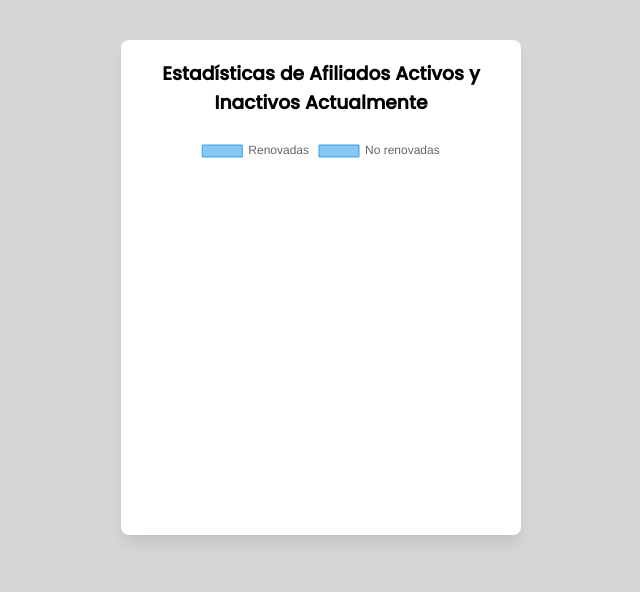
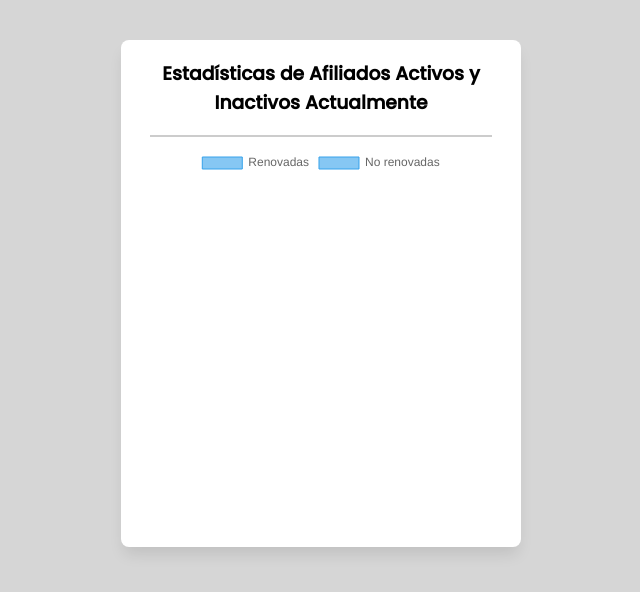
Before and after one commit to Horux69/proyecto_gym, a Flask app: template templates/dashboard/index.html in a window 1280 px wide. Shown: the part 90-682 px from the top of the page, without its empty margins (319-959 px from the left). Run offline with Flask 3, Linux system fonts and the light colour scheme; the template is opened without the code that fills it: most values are stand-ins (such as "Sample title", 1, 10 or a date in 2020); some libraries are stand-ins or nearby versions.

Commit message:
refinados grafico

```diff
--- a/templates/dashboard/index.html
+++ b/templates/dashboard/index.html
@@ -22,6 +22,16 @@
             padding: 0 10px 20px 10px;
             box-shadow: 0px 10px 15px -3px rgba(0,0,0,0.1);
         }
+        .linea-grafico {
+            margin: auto;
+            background-color: rgba(0, 0, 0, 0.199);
+            width: 90%;
+            height: 2px;
+        }
+
+        #myChart {
+            margin-top: 10px;
+        }
     </style>
 </head>
 
@@ -30,6 +40,7 @@
 <div class="container">
     <div class="grafico" style="width: 400px;">
         <h3 style="text-align: center;">Estadísticas de Afiliados Activos y Inactivos Actualmente</h3>
+        <div class="linea-grafico"></div>
         <canvas id="myChart"></canvas>
     </div>
 </div>
```
